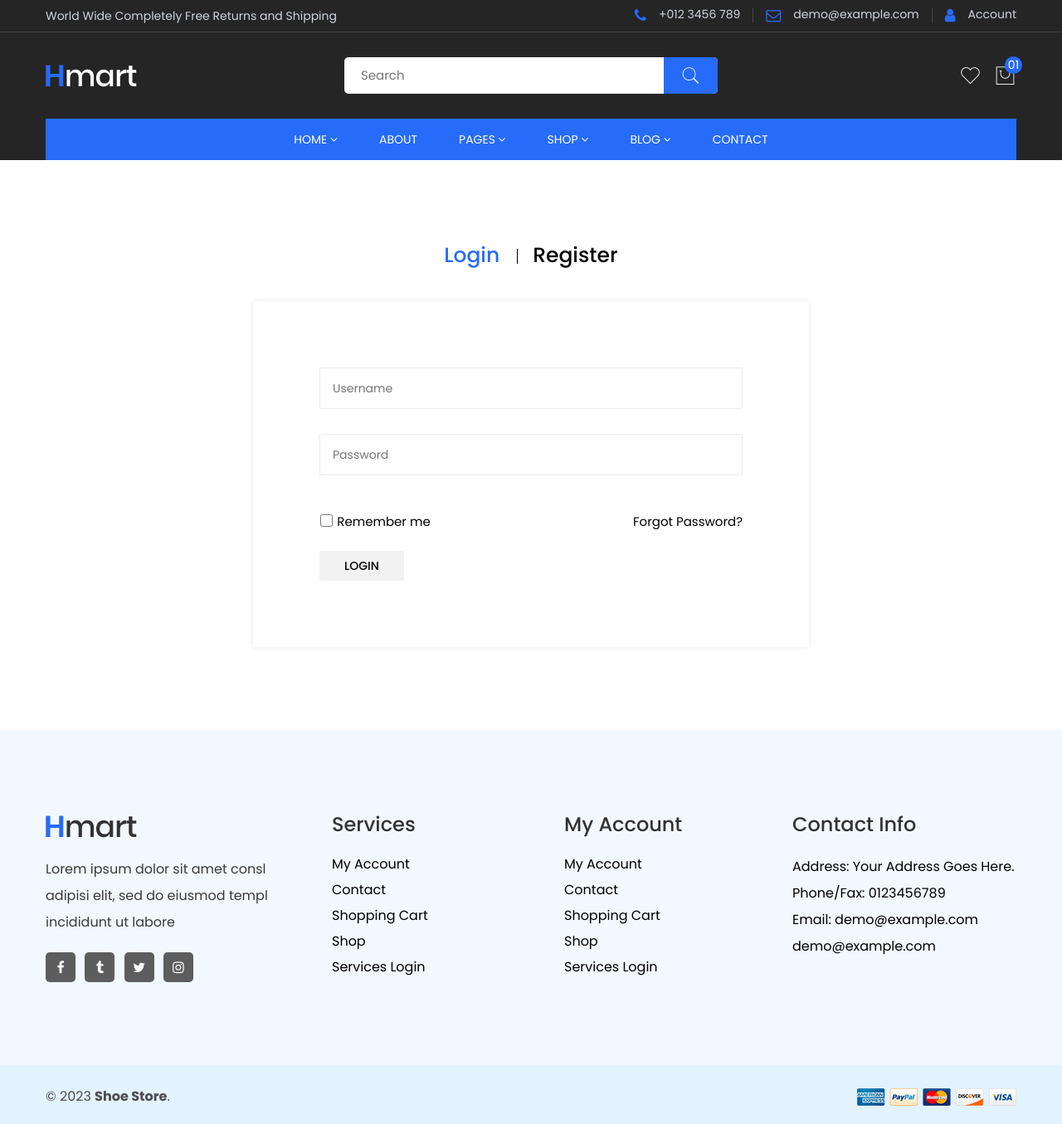
After one commit to DNAnh01/shoe-store, a Django app: page /authentication/ in a window 1280 px wide. The commit adds this page. Shown: the whole page at 83% size. Run offline with Django 4.2, Linux system fonts and the light colour scheme; some libraries are stand-ins or nearby versions; some web fonts are replaced.

Commit message:
create login and register page

```diff
--- a/ShoeStore/ShoeStore/urls.py
+++ b/ShoeStore/ShoeStore/urls.py
@@ -13,4 +13,5 @@ urlpatterns = [
     path('products/<str:id>', views.PRODUCT_DETAIL_PAGE, name="product_detail"),
     path('search/', views.SEARCH, name='search'),
     path('contact/', views.CONTACT_PAGE, name='contact'),
+    path('authentication/', views.AUTH, name='auth'),
 ] + static(settings.MEDIA_URL,document_root = settings.MEDIA_ROOT)
--- a/ShoeStore/ShoeStore/views.py
+++ b/ShoeStore/ShoeStore/views.py
@@ -112,3 +112,6 @@ def CONTACT_PAGE(request):
         #     return redirect('contact')
 
     return render(request, 'Main/contact.html')
+
+def AUTH(request):
+    return render(request, 'Registration/auth.html')
--- a/ShoeStore/templates/Main/base.html
+++ b/ShoeStore/templates/Main/base.html
@@ -417,7 +417,7 @@
                       </li>
                     </ul>
                   </li>
-                  <li><a href="contact.html">Contact</a></li>
+                  <li><a href="{% url 'contact' %}">Contact</a></li>
                 </ul>
               </div>
             </div>
@@ -788,7 +788,7 @@
                   </li>
                 </ul>
               </li>
-              <li><a href="contact.html">Contact Us</a></li>
+              <li><a href="{% url 'contact' %}">Contact Us</a></li>
             </ul>
           </div>
           <!-- OffCanvas Menu End -->
--- /dev/null
+++ b/ShoeStore/templates/Registration/auth.html
@@ -0,0 +1,60 @@
+{% extends 'Main/base.html' %}
+
+{% block content %}
+
+<!-- login area start -->
+<div class="login-register-area pt-100px pb-100px">
+    <div class="container">
+        <div class="row">
+            <div class="col-lg-7 col-md-12 ml-auto mr-auto">
+                <div class="login-register-wrapper">
+                    <div class="login-register-tab-list nav">
+                        <a class="active" data-bs-toggle="tab" href="#lg1">
+                            <h4>login</h4>
+                        </a>
+                        <a data-bs-toggle="tab" href="#lg2">
+                            <h4>register</h4>
+                        </a>
+                    </div>
+                    <div class="tab-content">
+                        <div id="lg1" class="tab-pane active">
+                            <div class="login-form-container">
+                                <div class="login-register-form">
+                                    <form action="#" method="post">
+                                        <input type="text" name="user-name" placeholder="Username" />
+                                        <input type="password" name="user-password" placeholder="Password" />
+                                        <div class="button-box">
+                                            <div class="login-toggle-btn">
+                                                <input type="checkbox" />
+                                                <a class="flote-none" href="javascript:void(0)">Remember me</a>
+                                                <a href="#">Forgot Password?</a>
+                                            </div>
+                                            <button type="submit"><span>Login</span></button>
+                                        </div>
+                                    </form>
+                                </div>
+                            </div>
+                        </div>
+                        <div id="lg2" class="tab-pane">
+                            <div class="login-form-container">
+                                <div class="login-register-form">
+                                    <form action="#" method="post">
+                                        <input type="text" name="user-name" placeholder="Username" />
+                                        <input type="password" name="user-password" placeholder="Password" />
+                                        <input name="user-email" placeholder="Email" type="email" />
+                                        <div class="button-box">
+                                            <button type="submit"><span>Register</span></button>
+                                        </div>
+                                    </form>
+                                </div>
+                            </div>
+                        </div>
+                    </div>
+                </div>
+            </div>
+        </div>
+    </div>
+</div>
+<!-- login area end -->
+
+{% endblock content %}
```
